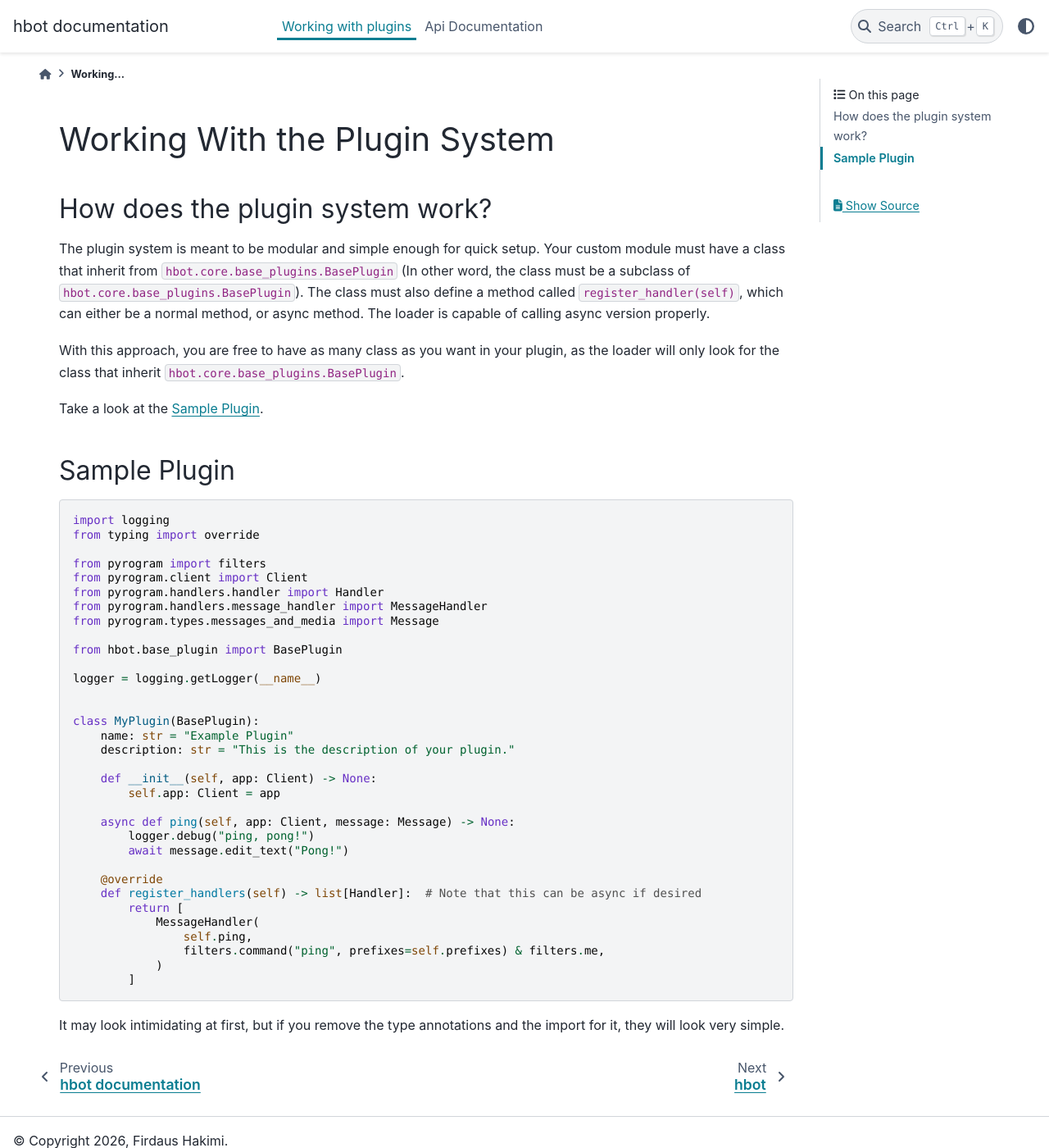
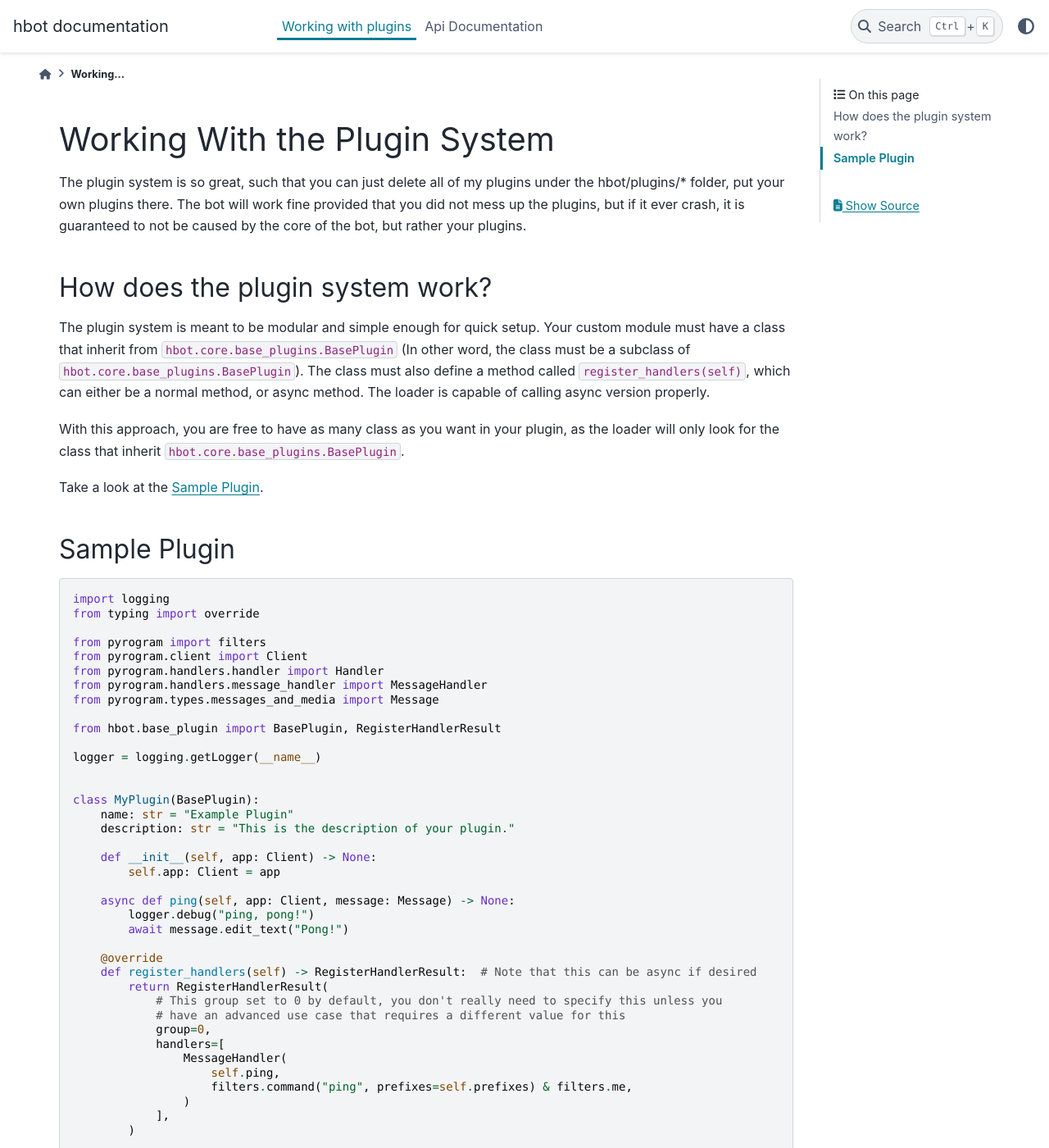
Before and after one commit to hakimifr/hbot, a Sphinx documentation site: the page built from docs/plugins.rst, in a window 1280 px wide and 1400 px high. Shown: the whole window at 82% size. Built offline with Sphinx 7.4.7 and the PyData theme 0.15.4, drawn with Linux system fonts in a browser that asks for light colours.

Commit message:
docs: update plugin docs to adapt to commit 0bb6809

```diff
--- a/docs/conf.py
+++ b/docs/conf.py
@@ -30,4 +30,7 @@ html_theme = "pydata_sphinx_theme"
 html_static_path = ["_static"]
 html_sidebars = {
     "plugins": [],
+    "modules": [],
+    "hbot": [],
+    "hbot.core": [],
 }
--- a/docs/index.rst
+++ b/docs/index.rst
@@ -10,7 +10,7 @@ hbot documentation
    bot, otherwise I won't reply.
 
 .. _contact me: https//t.me/hakimifr
-.. _the plugins section: /plugins
+.. _the plugins section: plugins
 
 Usage Instruction
 =================
--- a/docs/plugins.rst
+++ b/docs/plugins.rst
@@ -1,23 +1,28 @@
 Working With the Plugin System
 ##############################
+
+The plugin system is so great, such that you can just delete all of my plugins under the
+hbot/plugins/* folder, put your own plugins there. The bot will work fine provided that you did not
+mess up the plugins, but if it ever crash, it is guaranteed to not be caused by the core of the bot,
+but rather your plugins.
 
 How does the plugin system work?
 ================================
 
 The plugin system is meant to be modular and simple enough for quick setup. Your custom module must
 have a class that inherit from |baseplugin| (In other word, the class must be a subclass of
-|baseplugin|). The class must also define a method called ``register_handler(self)``, which can
+|baseplugin|). The class must also define a method called ``register_handlers(self)``, which can
 either be a normal method, or async method. The loader is capable of calling async version properly.
 
 With this approach, you are free to have as many class as you want in your plugin, as the loader
 will only look for the class that inherit |baseplugin|.
 
+.. |baseplugin| replace:: ``hbot.core.base_plugins.BasePlugin``
+
 Take a look at the `Sample Plugin`_.
 
 _`Sample Plugin`
 ================
-
-.. |baseplugin| replace:: ``hbot.core.base_plugins.BasePlugin``
 
 .. code-block:: python
 
@@ -30,7 +35,7 @@ _`Sample Plugin`
     from pyrogram.handlers.message_handler import MessageHandler
     from pyrogram.types.messages_and_media import Message
 
-    from hbot.base_plugin import BasePlugin
+    from hbot.base_plugin import BasePlugin, RegisterHandlerResult
 
     logger = logging.getLogger(__name__)
 
@@ -47,13 +52,18 @@ _`Sample Plugin`
             await message.edit_text("Pong!")
 
         @override
-        def register_handlers(self) -> list[Handler]:  # Note that this can be async if desired
-            return [
-                MessageHandler(
-                    self.ping,
-                    filters.command("ping", prefixes=self.prefixes) & filters.me,
-                )
-            ]
+        def register_handlers(self) -> RegisterHandlerResult:  # Note that this can be async if desired
+            return RegisterHandlerResult(
+                # This group set to 0 by default, you don't really need to specify this unless you
+                # have an advanced use case that requires a different value for this
+                group=0,
+                handlers=[
+                    MessageHandler(
+                        self.ping,
+                        filters.command("ping", prefixes=self.prefixes) & filters.me,
+                    )
+                ],
+            )
 
 It may look intimidating at first, but if you remove the type annotations and the import for it,
 they will look very simple.
```
Also changed, not shown: 1 other file.
